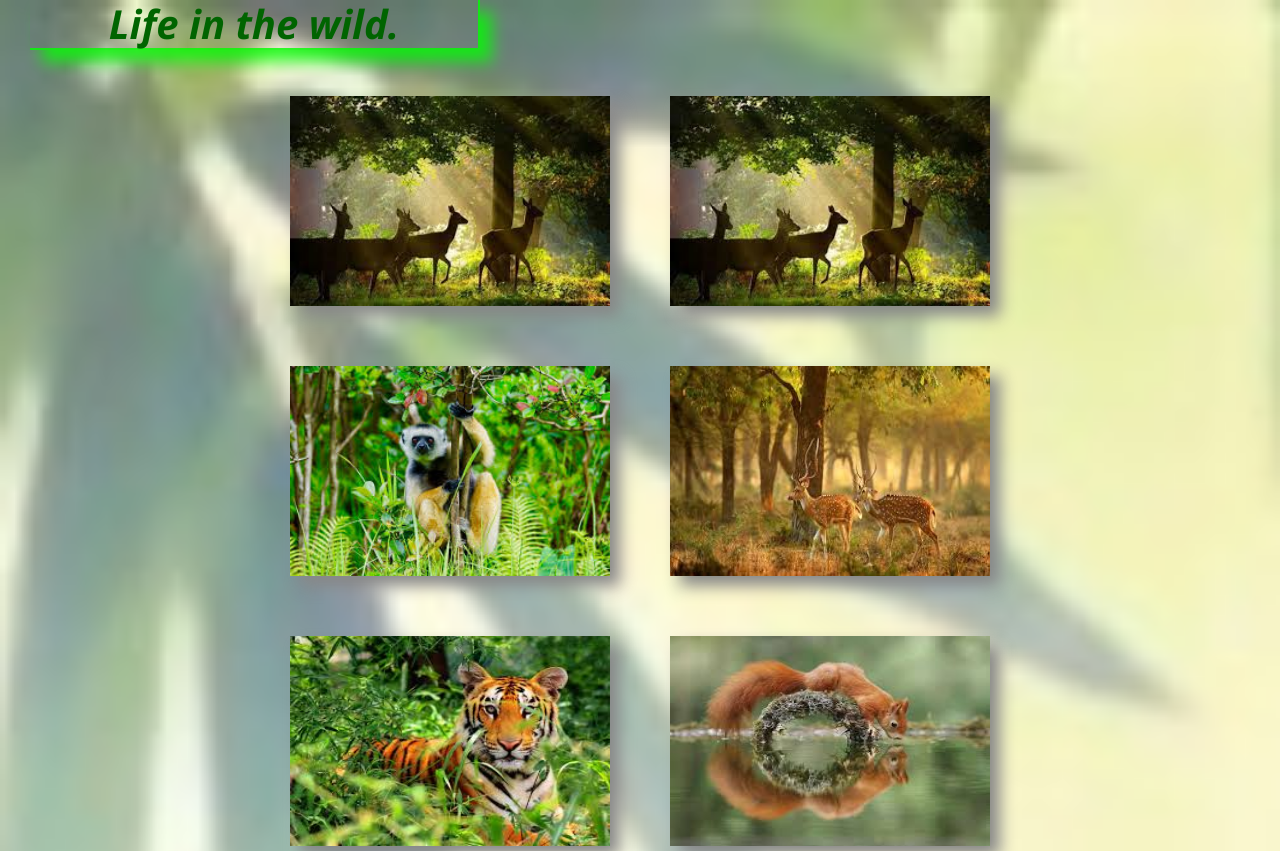
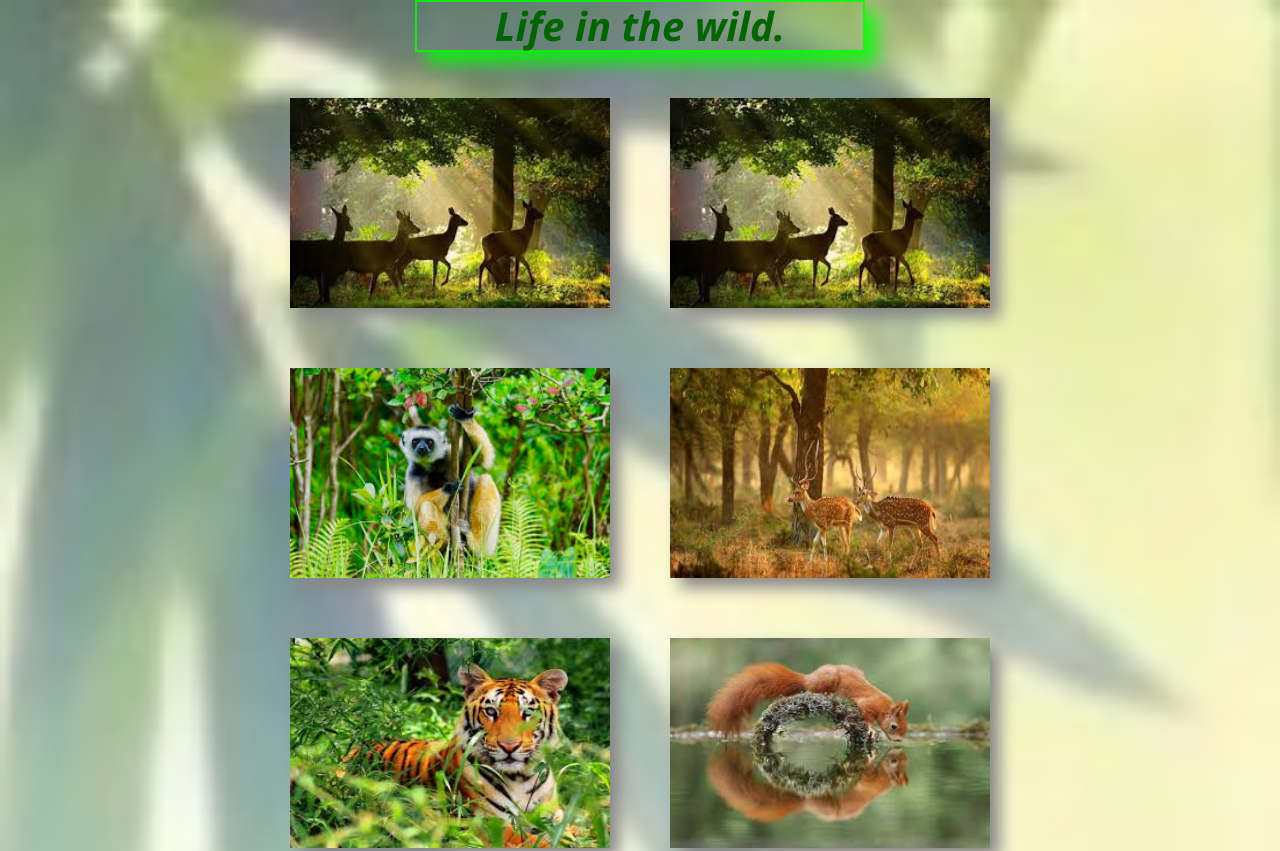
Before and after one commit to AkashChetia/life-in-the-wildlife-flexbox-practice, a plain HTML site: page index.html in a window 1280 px wide. Shown: the top 851 px of the page. Drawn offline with nearby package versions, Linux system fonts and the light colour scheme.

Commit message:
CSS updated for heading

```diff
--- a/style.css
+++ b/style.css
@@ -22,12 +22,12 @@ body {
 h1 {
     font-family: 'Open Sans', sans-serif;
     font-size: 4em;
-    border-right: 2px solid rgba(0,255,0,0.8);
-    border-bottom: 2px solid rgba(0,255,0,0.8);
+    border: 2px solid rgba(0,255,0,0.8);
+    /* border-bottom: 2px solid rgba(0,255,0,0.8); */
     box-shadow: 12px 12px 15px rgba(0,255,0,0.8);
     width: 450px;
     text-align: center;
-    margin: 30px;
+    margin: 0px auto;
     color: darkgreen;
     font-style: oblique;
 }
```
